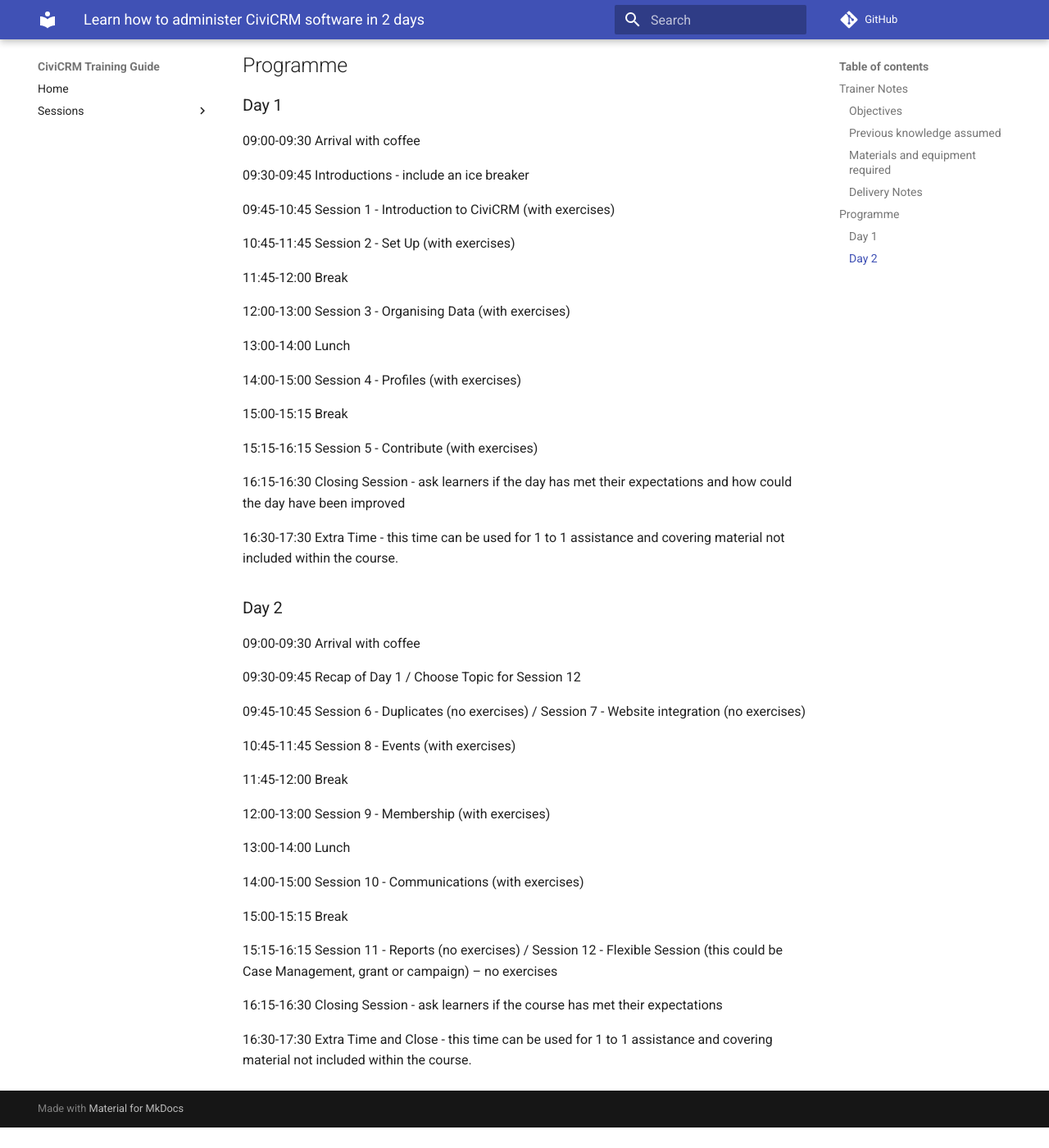
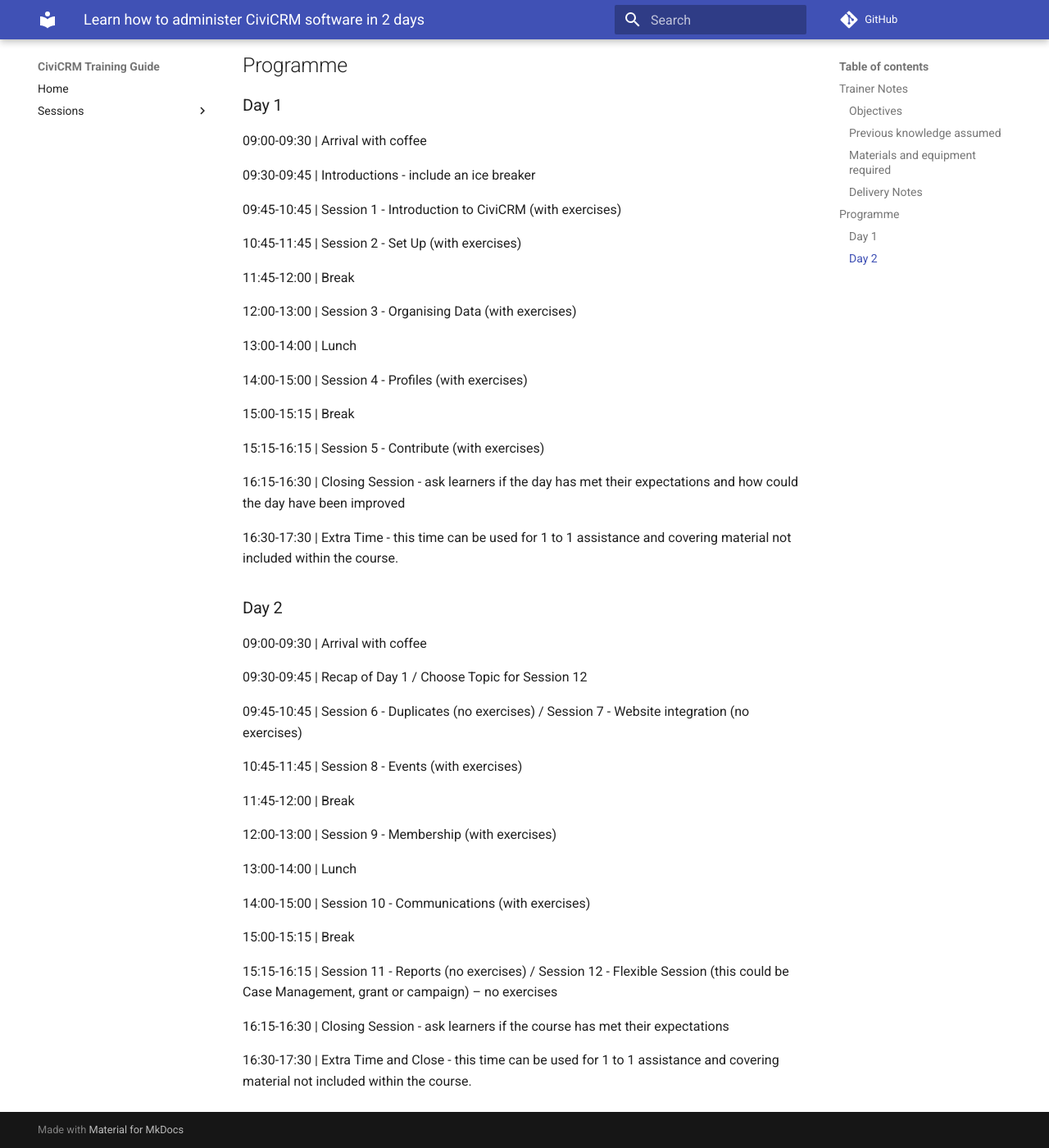
Before and after one commit to civicrm/civicrm-training-guide, an MkDocs documentation site: the page built from docs/courses/admin-2-days.md, in a window 1280 px wide and 1400 px high, scrolled down 1232 px. Shown: the whole window at 82% size. Built offline with MkDocs 1.6.1 and Material for MkDocs 9.7.7, drawn with Linux system fonts in a browser that asks for light colours; comment, search, counter and statistics services are not loaded; old or Windows-style settings are respelled for this version of MkDocs; before the commit the page ends 2607 px from its top, so only the background shows below that.

```diff
--- a/docs/courses/admin-2-days.md
+++ b/docs/courses/admin-2-days.md
@@ -33,52 +33,52 @@
 
 ### Day 1
 
-09:00-09:30	Arrival with coffee
+09:00-09:30	| Arrival with coffee
 
-09:30-09:45	Introductions - include an ice breaker
+09:30-09:45	| Introductions - include an ice breaker
 
-09:45-10:45	Session 1 - Introduction to CiviCRM (with exercises)
+09:45-10:45	| Session 1 - Introduction to CiviCRM (with exercises)
 
-10:45-11:45	Session 2 - Set Up (with exercises)
+10:45-11:45	| Session 2 - Set Up (with exercises)
 
-11:45-12:00	Break
+11:45-12:00	| Break
 
-12:00-13:00	Session 3 - Organising Data (with exercises)
+12:00-13:00	| Session 3 - Organising Data (with exercises)
 
-13:00-14:00	Lunch
+13:00-14:00	| Lunch
 
-14:00-15:00	Session 4 - Profiles (with exercises)
+14:00-15:00	| Session 4 - Profiles (with exercises)
 
-15:00-15:15	Break
+15:00-15:15	| Break
 
-15:15-16:15	Session 5 - Contribute (with exercises)
+15:15-16:15	| Session 5 - Contribute (with exercises)
 
-16:15-16:30	Closing Session - ask learners if the day has met their expectations and how could the day have been improved
+16:15-16:30	| Closing Session - ask learners if the day has met their expectations and how could the day have been improved
 
-16:30-17:30	Extra Time - this time can be used for 1 to 1 assistance and covering material not included within the course.
+16:30-17:30	| Extra Time - this time can be used for 1 to 1 assistance and covering material not included within the course.
 
 ### Day 2
 
-09:00-09:30	Arrival with coffee
+09:00-09:30	| Arrival with coffee
 
-09:30-09:45	Recap of Day 1 / Choose Topic for Session 12
+09:30-09:45	| Recap of Day 1 / Choose Topic for Session 12
 
-09:45-10:45	Session 6 - Duplicates (no exercises) / Session 7 - Website integration (no exercises)
+09:45-10:45	| Session 6 - Duplicates (no exercises) / Session 7 - Website integration (no exercises)
 
-10:45-11:45	Session 8 - Events (with exercises)
+10:45-11:45	| Session 8 - Events (with exercises)
 
-11:45-12:00	Break
+11:45-12:00	| Break
 
-12:00-13:00	Session 9 - Membership (with exercises)
+12:00-13:00	| Session 9 - Membership (with exercises)
 
-13:00-14:00	Lunch
+13:00-14:00	| Lunch
 
-14:00-15:00	Session 10 - Communications (with exercises)
+14:00-15:00	| Session 10 - Communications (with exercises)
 
-15:00-15:15	Break
+15:00-15:15	| Break
 
-15:15-16:15	Session 11 - Reports (no exercises) / Session 12 - Flexible Session (this could be Case Management, grant or campaign) – no exercises
+15:15-16:15	| Session 11 - Reports (no exercises) / Session 12 - Flexible Session (this could be Case Management, grant or campaign) – no exercises
 
-16:15-16:30	Closing Session - ask learners if the course has met their expectations
+16:15-16:30	| Closing Session - ask learners if the course has met their expectations
 
-16:30-17:30	Extra Time and Close - this time can be used for 1 to 1 assistance and covering material not included within the course.
+16:30-17:30	| Extra Time and Close - this time can be used for 1 to 1 assistance and covering material not included within the course.
```
